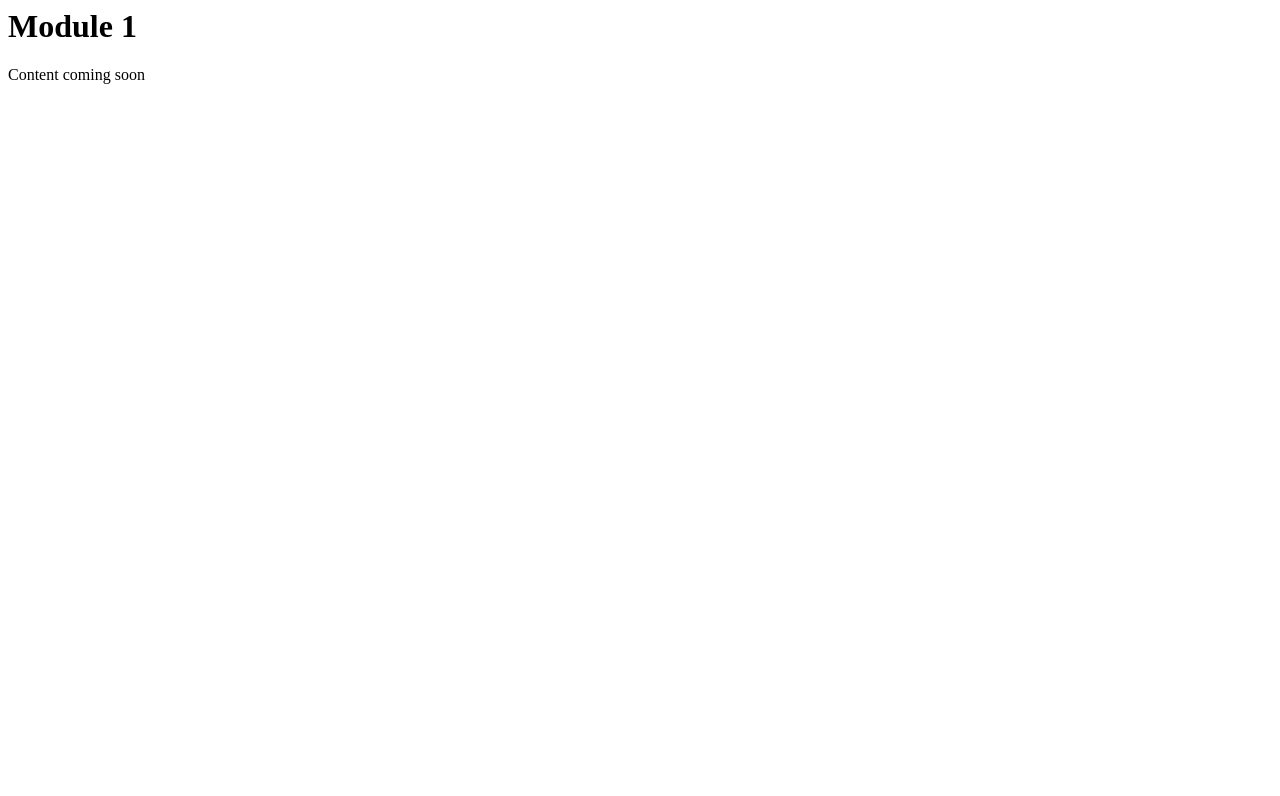
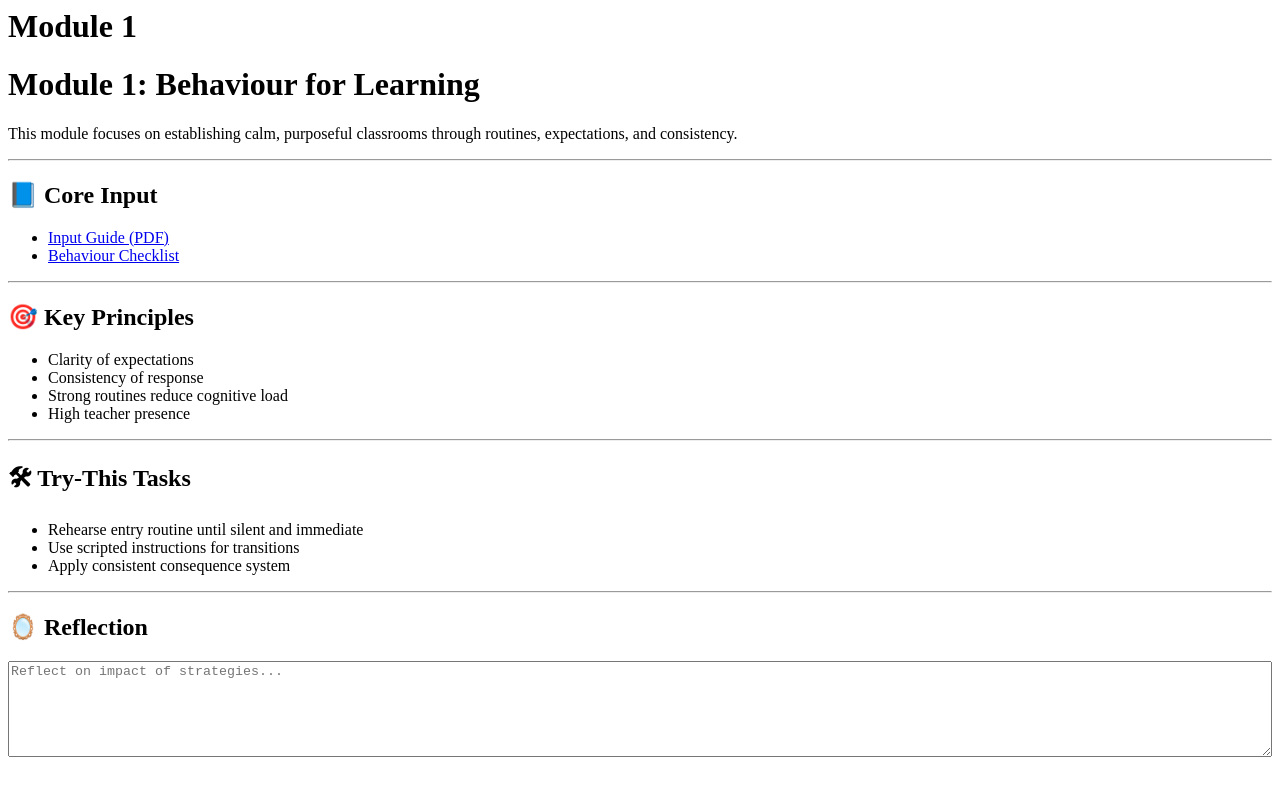
Before and after one commit to srai-create/Teacher-Development, a plain HTML site: page modules/module-1/index.html in a window 1280 px wide. Drawn offline with Linux system fonts and the light colour scheme.

Commit message:
Update index.html

```diff
--- a/modules/module-1/index.html
+++ b/modules/module-1/index.html
@@ -1,2 +1,50 @@
 <h1>Module 1</h1>
-<p>Content coming soon</p>
+<!DOCTYPE html>
+<html>
+<head>
+  <title>Behaviour for Learning</title>
+</head>
+
+<body>
+
+<h1>Module 1: Behaviour for Learning</h1>
+
+<p>
+This module focuses on establishing calm, purposeful classrooms through routines, expectations, and consistency.
+</p>
+
+<hr>
+
+<h2>📘 Core Input</h2>
+<ul>
+  <li><a href="../../resources/bfl-input-guide.pdf">Input Guide (PDF)</a></li>
+  <li><a href="../../resources/bfl-checklist.pdf">Behaviour Checklist</a></li>
+</ul>
+
+<hr>
+
+<h2>🎯 Key Principles</h2>
+<ul>
+  <li>Clarity of expectations</li>
+  <li>Consistency of response</li>
+  <li>Strong routines reduce cognitive load</li>
+  <li>High teacher presence</li>
+</ul>
+
+<hr>
+
+<h2>🛠 Try-This Tasks</h2>
+
+<ul>
+  <li>Rehearse entry routine until silent and immediate</li>
+  <li>Use scripted instructions for transitions</li>
+  <li>Apply consistent consequence system</li>
+</ul>
+
+<hr>
+
+<h2>🪞 Reflection</h2>
+<textarea rows="6" style="width:100%;" placeholder="Reflect on impact of strategies..."></textarea>
+
+</body>
+</html>
```
